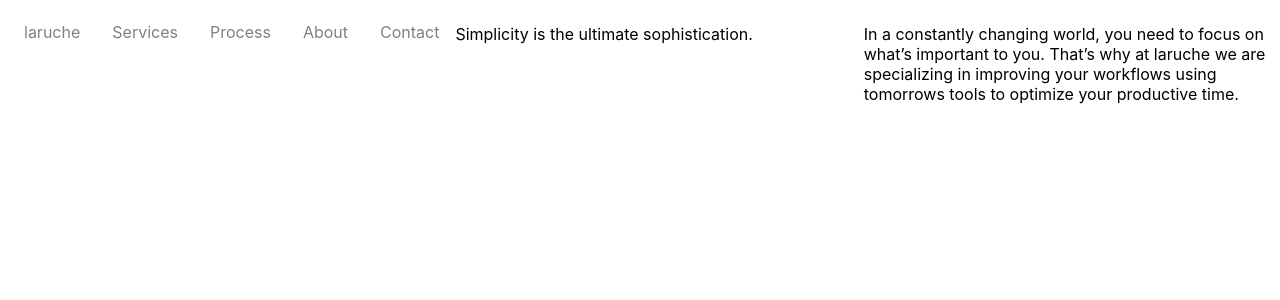
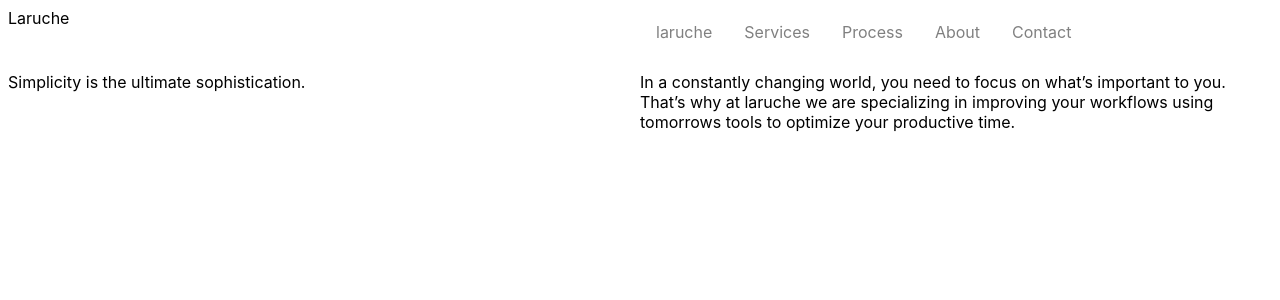
Before and after one commit to larucheio/laruche.io, a Jekyll site: the page built from index.html, in a window 1280 px wide. Shown: the top 300 px of the page. Built offline with Jekyll 4.4.1, drawn with Linux system fonts in a browser that asks for light colours.

Commit message:
add a title and divid the navbar in 2 sections

```diff
--- a/_includes/header.html
+++ b/_includes/header.html
@@ -9,8 +9,9 @@
     <link rel="stylesheet" href="/css/master.css">
   </head>
   <body>
-    <nav>
-      <ul class="o-list">
+    <nav class="[ o-grid o-grid-large ]">
+      <a class="o-half-width">Laruche</a>
+      <ul class="o-list o-half-width">
         <li class="o-horizontal-li"><a class="o-link" href="/">laruche</a></li>
         <li class="o-horizontal-li"><a class="o-link" href="/services/">Services</a></li>
         <li class="o-horizontal-li"><a class="o-link" href="/process/">Process</a></li>
```
